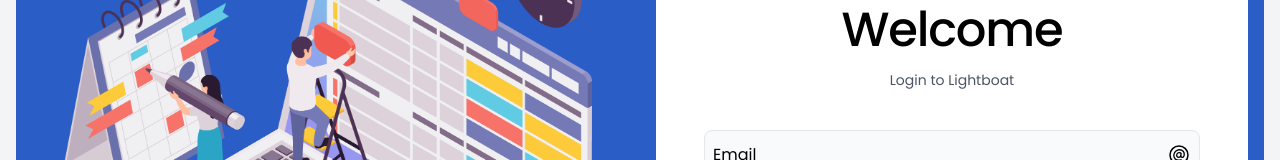
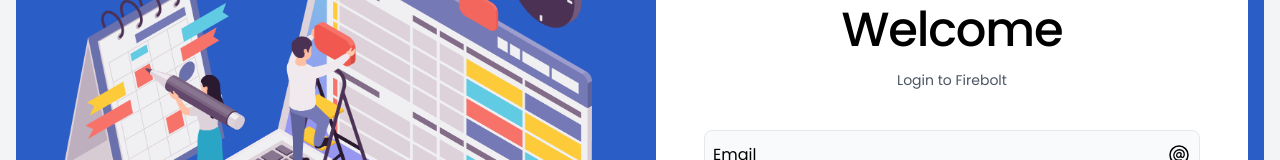
Before and after one commit to khan-asfi-reza/Blogspot-Frontend, a Next.js app: page /auth in a window 1280 px wide. Shown: the part 214-374 px from the top of the page. Built offline with nearby package versions, Linux system fonts and the light colour scheme.

Commit message:
Login Props Fix

```diff
--- a/elements/auth/login.tsx
+++ b/elements/auth/login.tsx
@@ -3,6 +3,7 @@
 import {IoAtCircleOutline} from "react-icons/io5";
 import useApi from "../../hook/useApi";
 import {AuthForm, AuthFormContainer, AuthFormFieldInterface, AuthFormHeader, passwordTextSwitch} from "./components";
+import {LOGIN_PAGE_TEXT} from "../../content";
 
 export default function Login({state, setState}) {
 
@@ -53,8 +54,8 @@
 
     return (
         <AuthFormContainer>
-            <AuthFormHeader text={"Login to Lightboat"}/>
-            <AuthForm loading={apiData.loading} formOnSubmit={formOnClick} fields={InputFields}>
+            <AuthFormHeader text={LOGIN_PAGE_TEXT}/>
+            <AuthForm buttonText={"Login"} loading={apiData.loading} formOnSubmit={formOnClick} fields={InputFields}>
                 <Div className={"text-right"}>
                     <Anchor className={"mt-4 hover:text-yellow-700"}>Forgot Password?</Anchor>
                 </Div>
```
